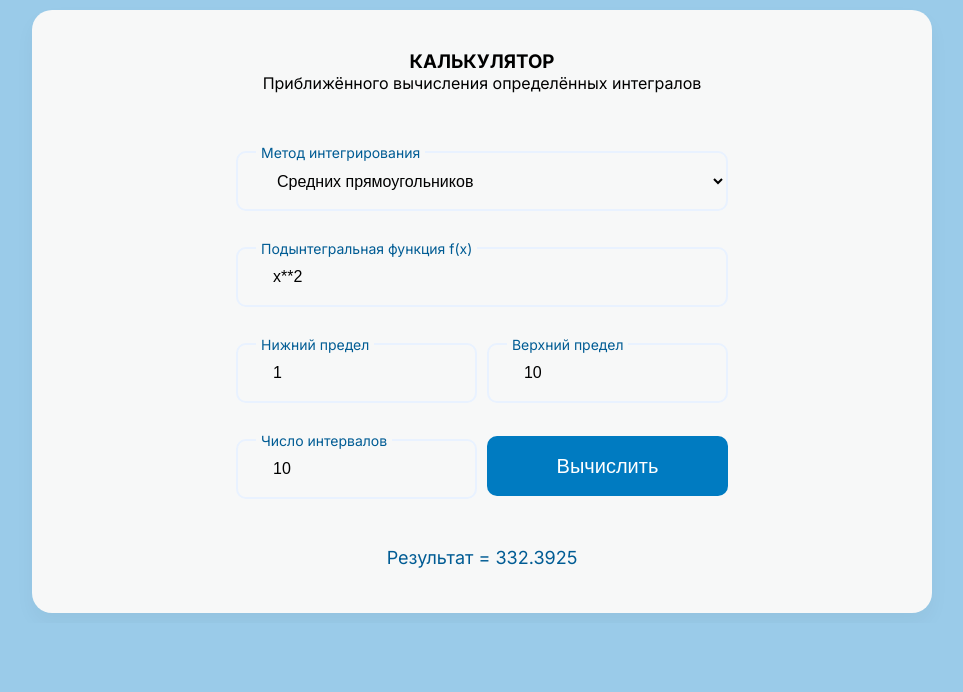
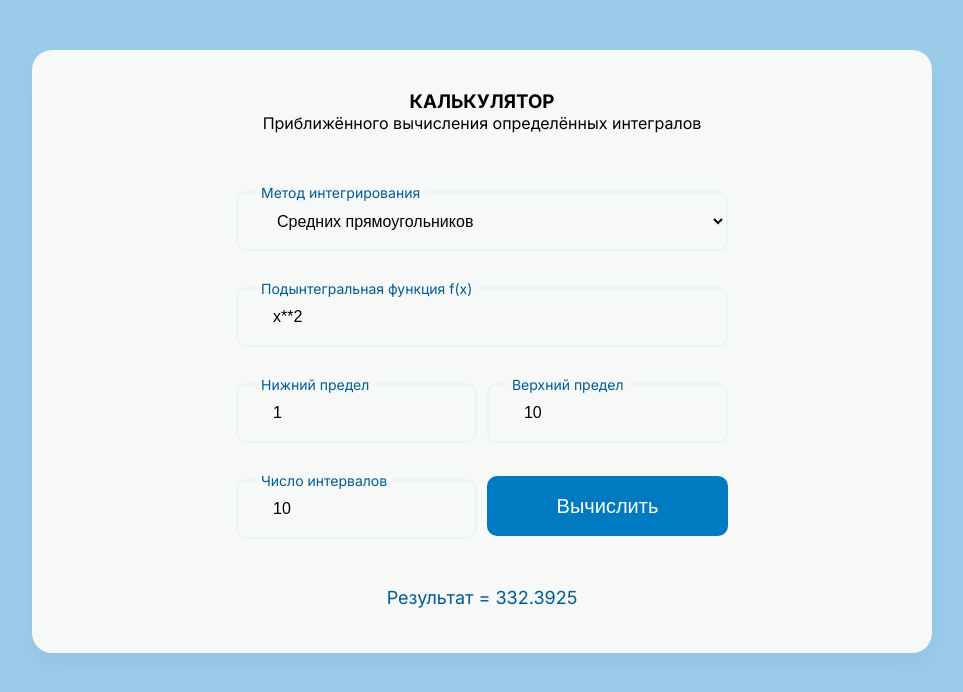
Before and after one commit to Suyukee/define-integral, a Next.js app: page / in a window 1280 px wide. Shown: the top 692 px of the page, without its empty margins (158-1121 px from the left). Built offline with nearby package versions, Linux system fonts and the light colour scheme.

Commit message:
Fixed for mobile

```diff
--- a/src/app/globals.css
+++ b/src/app/globals.css
@@ -128,8 +128,8 @@ a {
 	color: rgb(148, 0, 0);
 }
 
-@media screen and (orientation: landscape) {
+@media (max-width: 550px) and (max-height: 625px) {
 	.wrapper {
-		margin: 10px auto;
+		margin-top: -60px;
 	}
 }
```
